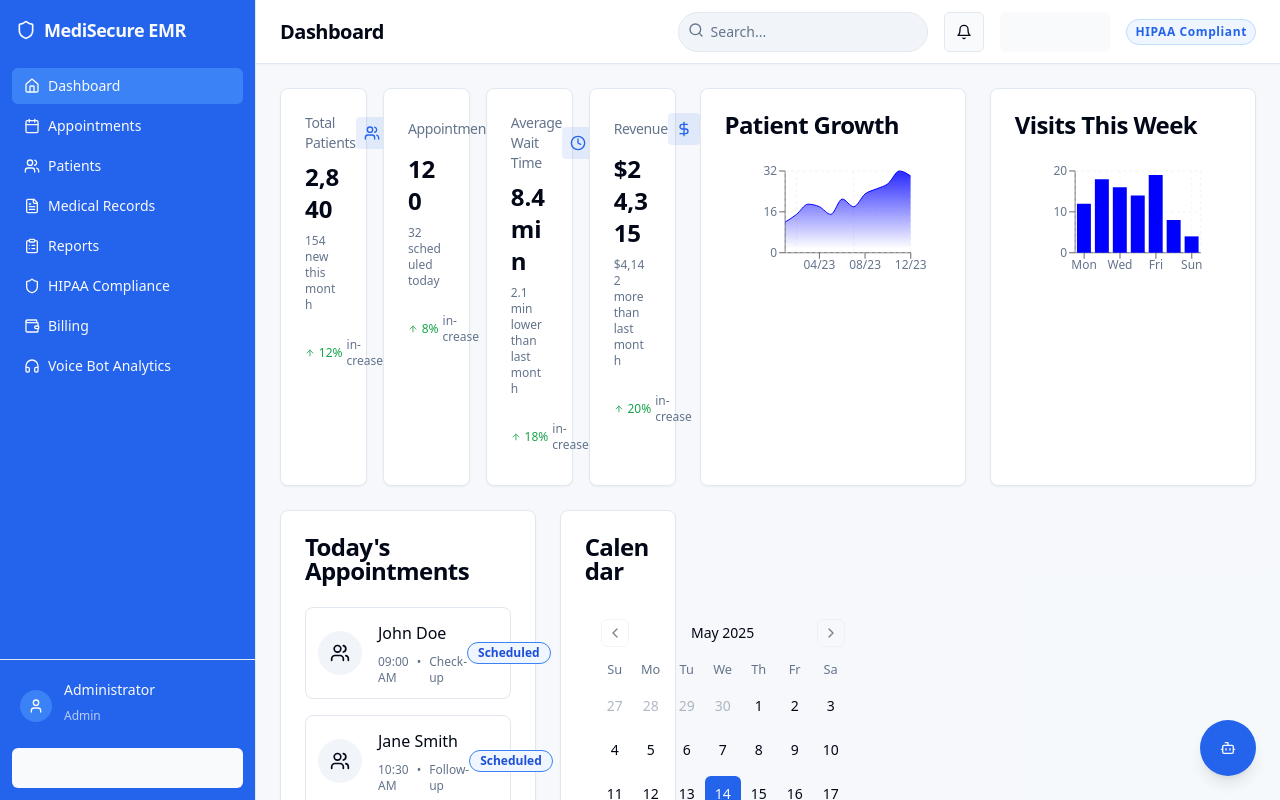
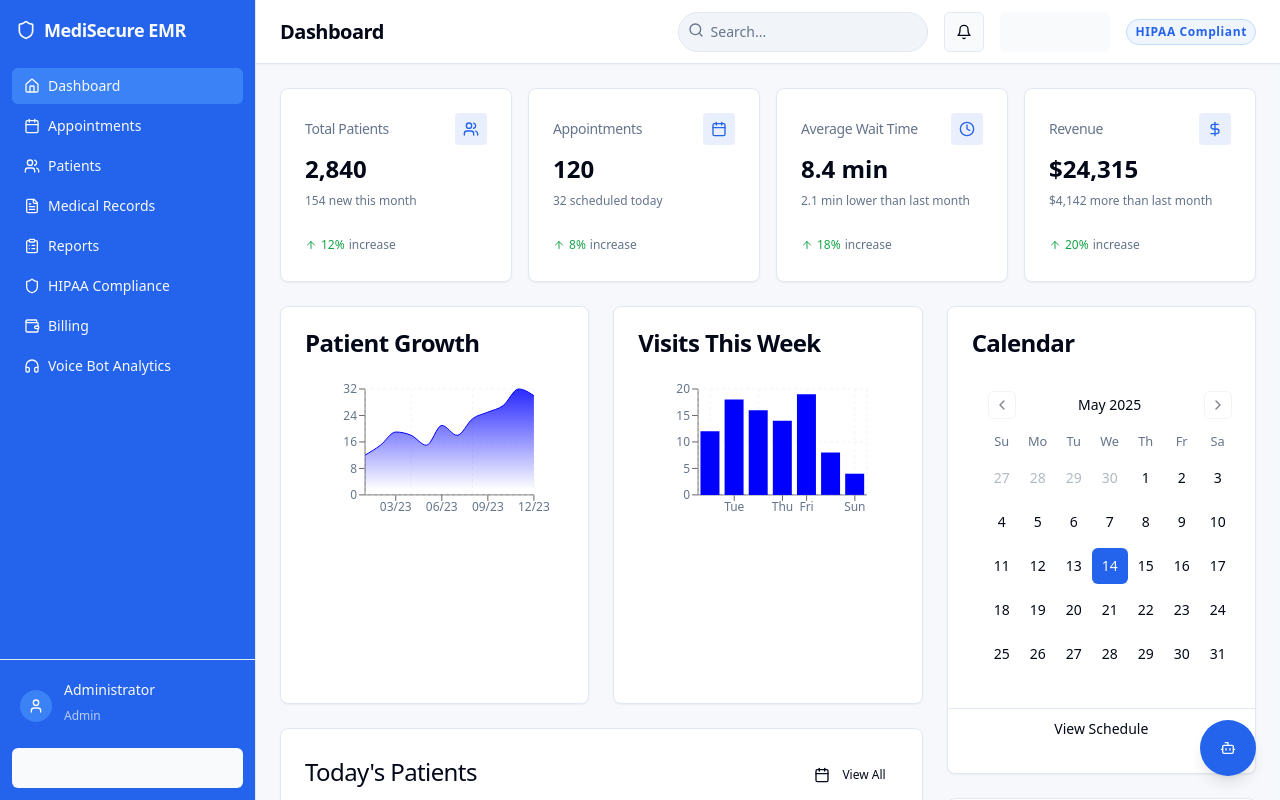
Before and after one commit to haroon-23/medhelp, a React (Vite) app: page /dashboard in a window 1280 px wide. Built offline with nearby package versions, Linux system fonts and the light colour scheme; sample sign-in values are in the browser's storage.

Commit message:
Refactor: Improve dashboard layout
Rearrange components in the dashboard for a cleaner layout.

```diff
--- a/src/pages/Dashboard.tsx
+++ b/src/pages/Dashboard.tsx
@@ -147,12 +147,7 @@ const Dashboard = () => {
   const renderAIFeatures = () => {
     if (userRole === 'admin' || userRole === 'doctor') {
       return (
-        <>
-          <div className="grid grid-cols-1 xl:grid-cols-2 gap-6">
-            <SOAPNotesGenerator />
-            <CalendarIntegration />
-          </div>
-
+        <div className="space-y-6">
           <Card>
             <CardHeader className="flex flex-row items-center justify-between space-y-0 pb-2">
               <div className="space-y-1">
@@ -169,7 +164,7 @@ const Dashboard = () => {
             </CardHeader>
             <CardContent>
               <div className="grid gap-4 md:grid-cols-3">
-                <Card className="bg-muted/50">
+                <Card className="bg-muted/50 hover:bg-muted/70 transition-colors">
                   <CardHeader className="pb-2">
                     <div className="p-2 w-10 h-10 bg-primary/10 rounded-lg mb-2">
                       <Bot className="h-6 w-6 text-primary" />
@@ -186,7 +181,7 @@ const Dashboard = () => {
                   </CardFooter>
                 </Card>
 
-                <Card className="bg-muted/50">
+                <Card className="bg-muted/50 hover:bg-muted/70 transition-colors">
                   <CardHeader className="pb-2">
                     <div className="p-2 w-10 h-10 bg-primary/10 rounded-lg mb-2">
                       <Bot className="h-6 w-6 text-primary" />
@@ -203,7 +198,7 @@ const Dashboard = () => {
                   </CardFooter>
                 </Card>
 
-                <Card className="bg-muted/50">
+                <Card className="bg-muted/50 hover:bg-muted/70 transition-colors">
                   <CardHeader className="pb-2">
                     <div className="p-2 w-10 h-10 bg-primary/10 rounded-lg mb-2">
                       <Bot className="h-6 w-6 text-primary" />
@@ -222,7 +217,12 @@ const Dashboard = () => {
               </div>
             </CardContent>
           </Card>
-        </>
+
+          <div className="grid grid-cols-1 xl:grid-cols-2 gap-6">
+            <SOAPNotesGenerator />
+            <CalendarIntegration />
+          </div>
+        </div>
       );
     }
     return null;
@@ -231,6 +231,7 @@ const Dashboard = () => {
   return (
     <AppLayout title="Dashboard">
       <div className="grid gap-6">
+        {/* Key Stats Section */}
         <div className="grid gap-4 md:grid-cols-2 lg:grid-cols-4">
           <StatsCard
             title="Total Patients"
@@ -262,6 +263,11 @@ const Dashboard = () => {
           />
         </div>
 
+        {/* Main Content - Two Column Layout */}
+        <div className="grid grid-cols-1 lg:grid-cols-3 gap-6">
+          {/* Left column - 2/3 width */}
+          <div className="lg:col-span-2 space-y-6">
+            {/* Charts Section */}
             <div className="grid grid-cols-1 md:grid-cols-2 gap-6">
               <Card>
                 <CardHeader>
@@ -293,15 +299,39 @@ const Dashboard = () => {
               </Card>
             </div>
 
-        <div className="grid grid-cols-1 md:grid-cols-3 gap-6">
-          <Card className="md:col-span-2">
+            {/* Patient Summary Table */}
+            <PatientSummary />
+          </div>
+
+          {/* Right column - 1/3 width */}
+          <div className="space-y-6">
+            {/* Calendar Card */}
+            <Card>
+              <CardHeader>
+                <CardTitle>Calendar</CardTitle>
+              </CardHeader>
+              <CardContent>
+                <Calendar
+                  mode="single"
+                  selected={date}
+                  onSelect={(selectedDate) => selectedDate && setDate(selectedDate)}
+                  className="w-full"
+                />
+              </CardContent>
+              <CardFooter className="border-t">
+                <Button variant="ghost" className="w-full">View Schedule</Button>
+              </CardFooter>
+            </Card>
+
+            {/* Today's Appointments Card */}
+            <Card>
               <CardHeader>
                 <CardTitle>Today's Appointments</CardTitle>
               </CardHeader>
               <CardContent>
                 <div className="space-y-4">
                   {todaysAppts.map((appt) => (
-                  <div key={appt.id} className="flex items-center p-3 border rounded-lg">
+                    <div key={appt.id} className="flex items-center p-3 border rounded-lg hover:bg-muted/50 transition-colors">
                       <div className="mr-4 p-3 rounded-full bg-muted">
                         <Users className="h-5 w-5 text-foreground" />
                       </div>
@@ -331,26 +361,10 @@ const Dashboard = () => {
                 <Button variant="ghost" className="w-full">View All Appointments</Button>
               </CardFooter>
             </Card>
-          <Card>
-            <CardHeader>
-              <CardTitle>Calendar</CardTitle>
-            </CardHeader>
-            <CardContent>
-              <Calendar
-                mode="single"
-                selected={date}
-                onSelect={(selectedDate) => selectedDate && setDate(selectedDate)}
-                className="w-full"
-              />
-            </CardContent>
-            <CardFooter className="border-t">
-              <Button variant="ghost" className="w-full">View Schedule</Button>
-            </CardFooter>
-          </Card>
+          </div>
         </div>
 
-        <PatientSummary />
-
+        {/* AI Features Section - Conditional */}
         {renderAIFeatures()}
       </div>
     </AppLayout>
```
Lines whose indentation alone changed are shown as unchanged.
